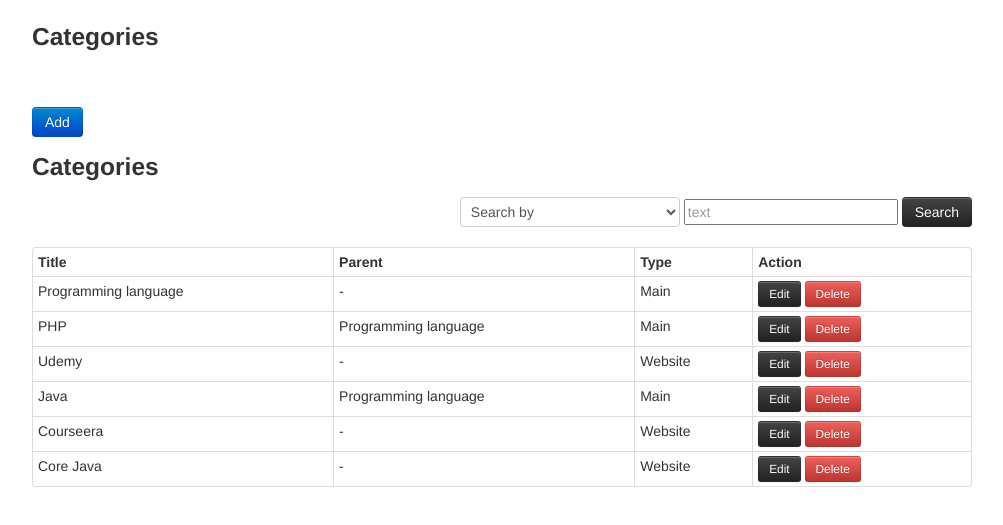
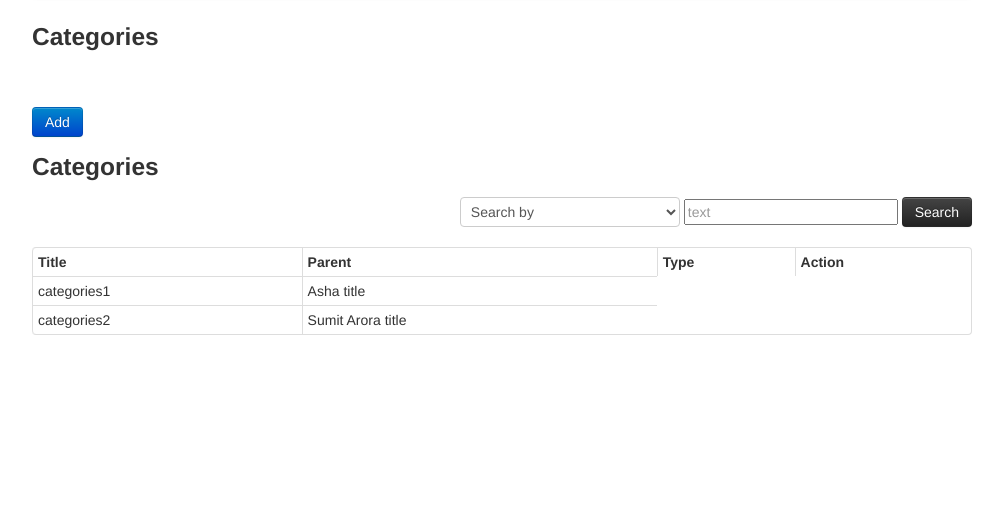
Before and after one commit to sumitarora/bigu, a website: page app/index.html at #/Categories in a window 1280 px wide. Shown: the part 105-630 px from the top of the page, without its empty margins (138-1141 px from the left). Drawn offline with Linux system fonts and the light colour scheme; files that its build step writes are made by us from their sources.

Commit message:
commiting

```diff
--- a/app/partials/categories.html
+++ b/app/partials/categories.html
@@ -25,90 +25,9 @@
    <td><b>Action</b></td>
 </tr>
 
-<tr>
-  <td>
-    Programming language
-  </td>
-  <td>
-    -
-  </td>
-  <td>Main</td>
-   <td>
-<button class = "btn btn-inverse btn-small">Edit</button>
-<button class = "btn btn-danger btn-small">Delete</button>
-</td>
-</tr>
-
-<tr>
-  <td>
-    PHP
-  </td>
-  <td>
-    Programming language
-  </td>
-  <td>Main</td>
-   <td>
-<button class = "btn btn-inverse btn-small">Edit</button>
-<button class = "btn btn-danger btn-small">Delete</button>
-</td>
-</tr>
-
-<tr>
-  <td>
-    Udemy
-  </td>
-  <td>
-    -
-  </td>
-  <td>Website</td>
-   <td>
-<button class = "btn btn-inverse btn-small">Edit</button>
-<button class = "btn btn-danger btn-small">Delete</button>
-</td>
-</tr>
-<tr>
-  <td>
-    Java
-  </td>
-  <td>
-    Programming language
-  </td>
-  <td>Main</td>
-   <td>
-<button class = "btn btn-inverse btn-small">Edit</button>
-<button class = "btn btn-danger btn-small">Delete</button>
-</td>
-
-</tr>
-<tr>
-  <td>
-  Courseera
-  </td>
-  <td>
-   -
-  </td>
-
-  <td>Website</td>
-   <td>
-<button class = "btn btn-inverse btn-small">Edit</button>
-<button class = "btn btn-danger btn-small">Delete</button>
-</td>
-
-</tr>
-<tr>
-  <td>
-    Core Java
-  </td>
-  <td>
-    -
-  </td>
-
-  <td>Website</td>
-   <td>
-<button class = "btn btn-inverse btn-small">Edit</button>
-<button class = "btn btn-danger btn-small">Delete</button>
-</td>
-
+<tr ng-repeat="c in categories">
+<td>{{c.name}}</td>
+<td>{{c.title}}</td>
 </tr>
 </table>
 
@@ -169,12 +88,13 @@
 </div>
   <div class="control-group">
   <div class="controls">
-  <button class="btn btn-success" button-align="center">
+  <button class="btn btn-success" button-align="center" ng-click="addClicked()">
     Save
   </button>
-  <button class="btn btn-danger" button-align="center" ng-click="cancelClicked()">
-    Cancel
-  </button>
+  <a class="btn btn-danger" button-align="center" ng-click="cancelClicked()">
+   Cancel
+  </a>
+
   </div>
   </div>
 
--- a/src/js/app.js
+++ b/src/js/app.js
@@ -41,6 +41,13 @@ angular.module('bigu', ['bigu.filters', 'bigu.services', 'bigu.directives', 'big
           }
       );
 
+       $routeProvider.when("/New",
+          {
+            templateUrl: 'partials/hello.html',
+            controller:  'HelloCtrl'
+          }
+      );
+
     }]);
 
 angular.module('bigu.services', ['ngResource']);
--- a/src/js/controllers/categories_controller.js
+++ b/src/js/controllers/categories_controller.js
@@ -3,8 +3,19 @@ angular.module('bigu.controllers').controller('CategoriesCtrl', function ($scope
 $log.info("Categories controller initiated now");
 $scope.showGrid = true;
 
+
+$scope.categories = [
+{name:"categories1", title:"Asha title"},
+{name:"categories2", title:"Sumit Arora title"}];
+
 $scope.addClicked = function(){
+	$scope.categories.push({name:"Meenu", title:"Denik bhaskar"});
+	/*
 	$scope.showGrid = false;
+	$log.info($scope.friend);
+	$scope.friends.push($scope.friend);
+	$scope.friend = {};*/
+
 };
 
 $scope.cancelClicked = function(){
@@ -13,4 +24,5 @@ $scope.cancelClicked = function(){
 
 
 
+
 });
--- a/src/js/controllers/hello_controller.js
+++ b/src/js/controllers/hello_controller.js
@@ -3,7 +3,7 @@ angular.module('bigu.controllers').controller('HelloCtrl', function ($scope, $lo
 
 
 
-$log.info(" This is new controller ");
+$log.info(" This is my new controller ");
 $scope.friends = [];
 $scope.friend = {};
 
@@ -15,4 +15,16 @@ $scope.Click = function(){
 
 };
 
+ $scope.deleteClick = function(friend) {
+	$log.info(friend);
+	var index = $scope.friends.indexOf(friend);
+	$scope.friends.splice(index, 1);
+  };
+
+$scope.editClick = function(friend) {
+	$log.info(friend);
+	friend.name = $scope.friend.name;
+	friend.lives = $scope.friend.lives;
+  };
+
   });
```
Also changed, not shown: app/partials/hello.html (+8 -3 lines).
